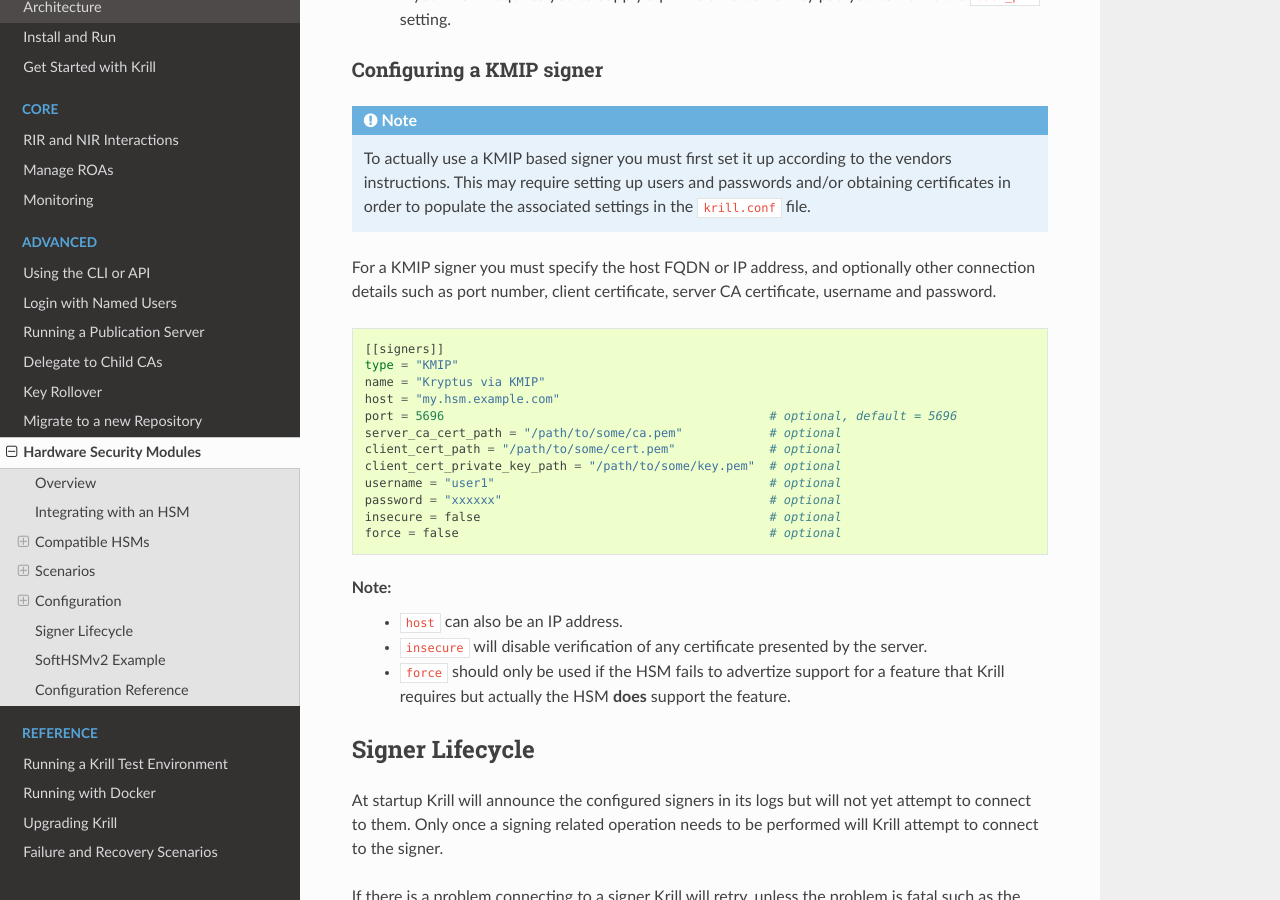
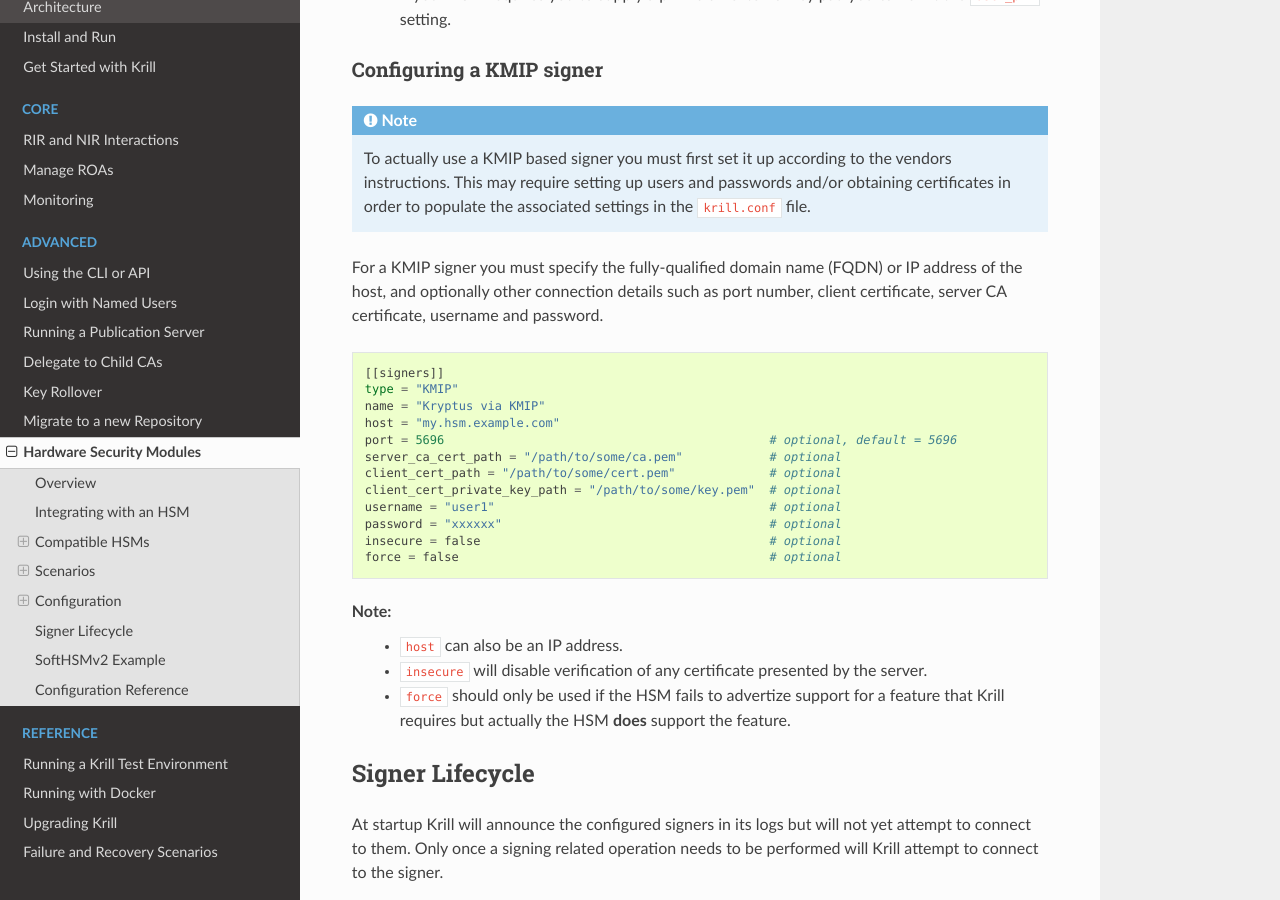
Before and after one commit to NLnetLabs/krill-manual, a Sphinx documentation site: the page built from source/hsm.rst, in a window 1280 px wide and 900 px high, scrolled down 5335 px. Built offline with Sphinx 7.4.7 and the Read the Docs theme 2.0.0, drawn with Linux system fonts in a browser that asks for light colours; the version number could not be read and is left out.

Commit message:
Update source/hsm.rst
Co-authored-by: Alex Band <alex@nlnetlabs.nl>

```diff
--- a/source/hsm.rst
+++ b/source/hsm.rst
@@ -294,7 +294,7 @@
           in order to populate the associated settings in the
           ``krill.conf`` file.
 
-For a KMIP signer you must specify the host FQDN or IP address, and
+For a KMIP signer you must specify the fully-qualified domain name (FQDN) or IP address of the host, and
 optionally other connection details such as port number, client
 certificate, server CA certificate, username and password.
 
```
